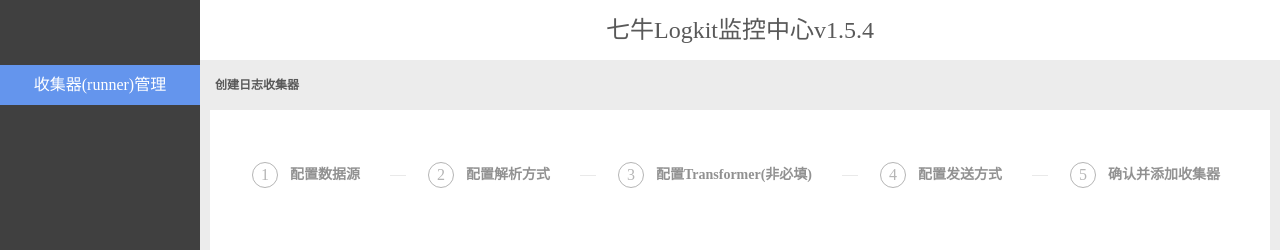
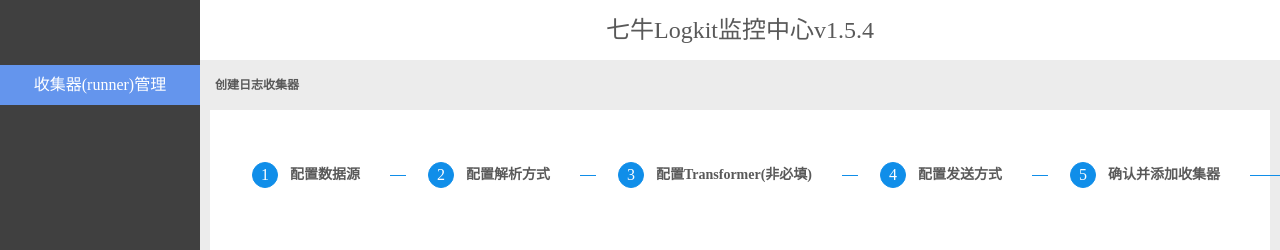
Before and after one commit to 8600/logkit-web, a Vue app: page /confirm in a window 1280 px wide. Shown: the top 250 px of the page. Built offline with nearby package versions, Linux system fonts and the light colour scheme; no server answers.

Commit message:
完成顶部StepsHorizontal

```diff
--- a/src/components/StepsHorizontal.vue
+++ b/src/components/StepsHorizontal.vue
@@ -1,22 +1,31 @@
 <template lang="pug">
   .steps-label-horizontal
     .line
-    .step-one.step-item
+    .active-line(:style="{width: step * 25 + '%'}")
+    .step-one.step-item(:class="{active: step > 0}")
       .circle 1
       .text 配置数据源
-    .step-two.step-item
+    .step-two.step-item(:class="{active: step > 1}")
       .circle 2
       .text 配置解析方式
-    .step-three.step-item
+    .step-three.step-item(:class="{active: step > 2}")
       .circle 3
       .text 配置Transformer(非必填)
-    .step-four.step-item
+    .step-four.step-item(:class="{active: step > 3}")
       .circle 4
       .text 配置发送方式
-    .step-five.step-item
+    .step-five.step-item(:class="{active: step > 4}")
       .circle 5
       .text 确认并添加收集器
 </template>
+
+<script>
+export default {
+  props: {
+    step: Number
+  }
+}
+</script>
 
 <style scoped lang="less">
   .steps-label-horizontal {
@@ -34,6 +43,15 @@
     bottom: 0;
     margin: auto;
     z-index: 0;
+  }
+  .active-line {
+    position: absolute;
+    height: 1px;
+    top: 0;
+    bottom: 0;
+    margin: auto;
+    z-index: 1;
+    background-color: #108ee9;
   }
   .step-item {
     display: flex;
@@ -59,4 +77,14 @@
       font-size: 14px;
     }
   }
+  .active {
+    .circle {
+      color: white;
+      border-color: #108ee9;
+      background-color: #108ee9;
+    }
+    .text {
+      color: rgba(0,0,0,.65);
+    }
+  }
 </style>
--- a/src/views/Confirm.vue
+++ b/src/views/Confirm.vue
@@ -2,7 +2,7 @@
   .confirm-box(v-if="usages")
     .label 创建日志收集器
     .confirm
-      StepsHorizontal
+      StepsHorizontal(:step="5")
       .input-box
         TextInput.input-item(v-model="logConfig.name", :required="true", placeholder="收集器(runner)名称", label="名称")
         TextInput.input-item(v-model="logConfig.batch_interval", :required="true", placeholder="发送间隔单位(秒)", label="最长发送间隔")
--- a/src/views/Home.vue
+++ b/src/views/Home.vue
@@ -2,7 +2,7 @@
   .home.box
     .left-box
       .logo
-      router-link.menu-item(tag="div", to="runner") 收集器(runner)管理
+      router-link.menu-item(tag="div", to="/") 收集器(runner)管理
     router-view.right-box
     //- Loading
 </template>
--- a/src/views/Parser.vue
+++ b/src/views/Parser.vue
@@ -4,7 +4,7 @@
     template(v-else)
       .label 收集器(runner)管理列表
       .collector
-        StepsHorizontal
+        StepsHorizontal(:step="2")
         .input-box
           KeyValueSelect.input-item(:value="parser.type", @input="changeChoiceOption($event)", :option="usages", label="选择数据源类型")
           LineBar
--- a/src/views/Reader.vue
+++ b/src/views/Reader.vue
@@ -4,7 +4,7 @@
     template(v-else)
       .label 收集器(runner)管理列表
       .collector
-        StepsHorizontal
+        StepsHorizontal(:step="1")
         .input-box
           KeyValueSelect.input-item(:value="reader.mode", @input="changeChoiceOption($event)", :option="usages", label="选择数据源类型")
           LineBar
--- a/src/views/Sender.vue
+++ b/src/views/Sender.vue
@@ -4,7 +4,7 @@
     template(v-else)
       .label 创建日志收集器
       .transformer
-        StepsHorizontal
+        StepsHorizontal(:step="4")
         .input-box
           KeyValueSelect.input-item(v-model="type", @input="changeChoiceOption($event)", :option="usages", label="需要转化字段的类型")
           LineBar
--- a/src/views/Transformer.vue
+++ b/src/views/Transformer.vue
@@ -4,7 +4,7 @@
     template(v-else)
       .label 创建日志收集器
       .transformer
-        StepsHorizontal
+        StepsHorizontal(:step="3")
         .input-box
           KeyValueSelect.input-item(v-model="type", @input="changeChoiceOption($event)", :option="usages", label="需要转化字段的类型")
           // 如果没有选择类型就不应该显示分割线
```
